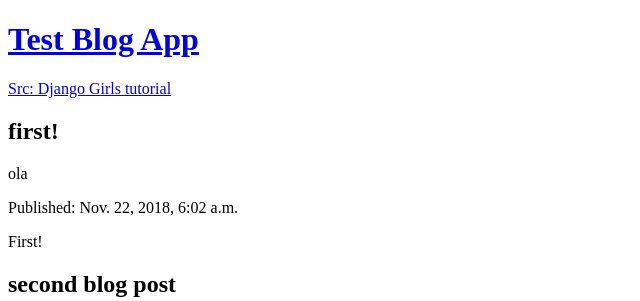
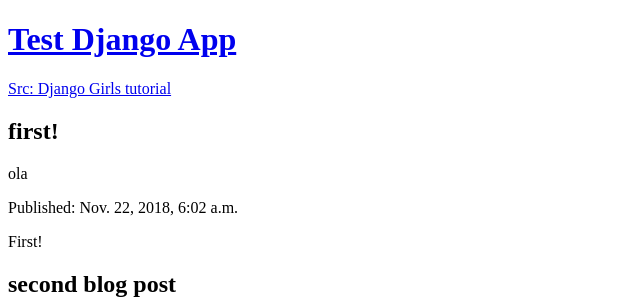
Before and after one commit to Don86/djgirls, a Django app: page / in a window 1280 px wide. Shown: the top 301 px of the page, without its empty margins (0-640 px from the left). Run offline with Django 3.2, Linux system fonts and the light colour scheme; data comes from the database, SQL or seed files in the repository.

Commit message:
updated some titles

```diff
--- a/blog/templates/blog/post_list.html
+++ b/blog/templates/blog/post_list.html
@@ -1,18 +1,20 @@
 <!DOCTYPE html>
 <html>
     <head>
-        <title>Test Django blog</title>
+        <title>Django Try</title>
 
         <!-- JS for parsing and viewing trees -->
         <!-- src: Tim Vaughan's icytree -->
         {% load staticfiles %}
-        <script src="{% static "blog/js/blog_app.js" %}"></script>
+        <script src="{% static "blog/js/blog.js" %}"></script>
+        <script src="{% static "blog/js/treedrawer.js" %}"></script>
+        <script src="{% static "blog/js/treeparsing.js" %}"></script>
 
 
     </head>
     <body>
         <div>
-            <h1><a href="/">Test Blog App</a></h1>
+            <h1><a href="/">Test Django App</a></h1>
         </div>
 
         <a href="http://tutorial.djangogirls.org/en"> Src: Django Girls tutorial</a>
```
